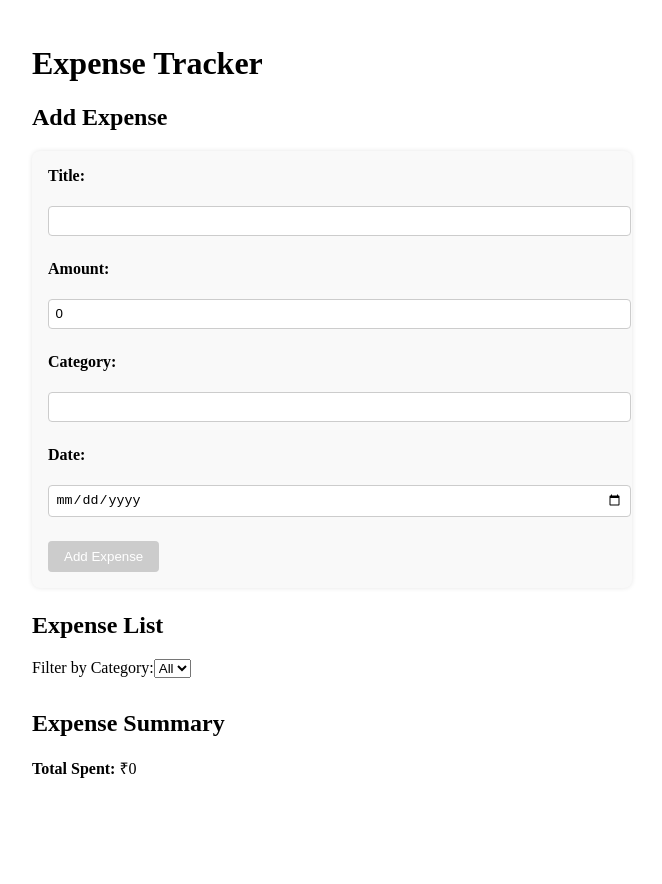
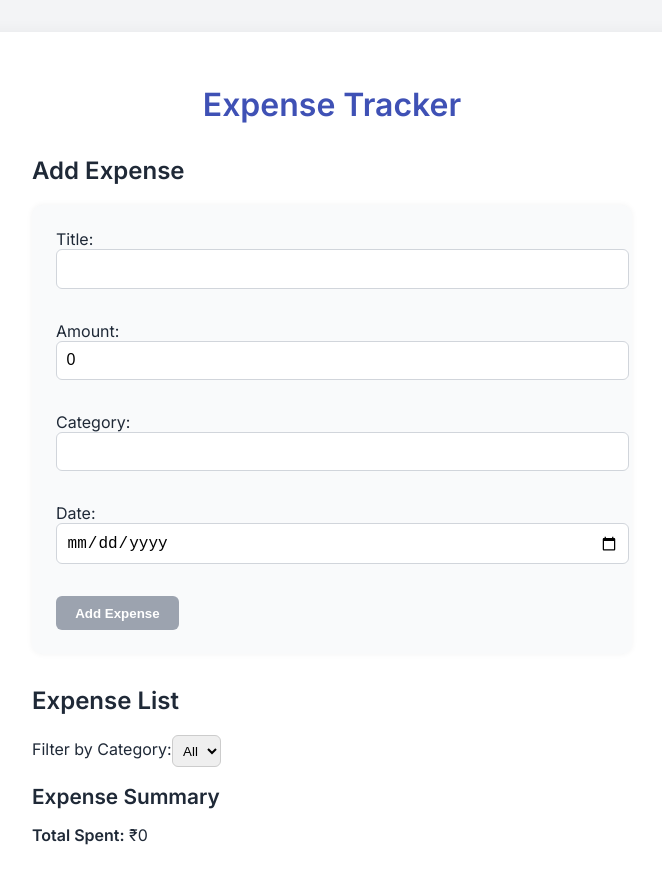
Before and after one commit to Waqar95/expense-tracker, an Angular app: page / in a window 1280 px wide. Shown: the top 884 px of the page, without its empty margins (308-970 px from the left). Before the commit the page ends 819 px from the top, so only its background shows below. Built offline with nearby package versions, Linux system fonts and the light colour scheme.

Commit message:
Added UI Stlying

```diff
--- a/src/app/app.component.css
+++ b/src/app/app.component.css
@@ -1,13 +1,23 @@
-h2 {
-  margin-top: 2rem;
+:host {
+  display: block;
+  max-width: 700px;
+  margin: 2rem auto;
+  padding: 1rem;
+  background: white;
+  border-radius: 12px;
+  box-shadow: 0 0 15px rgba(0, 0, 0, 0.05);
 }
 
-ul {
-  padding: 0;
-  margin-top: 1rem;
+h1 {
+  font-size: 2rem;
+  font-weight: 600;
+  text-align: center;
+  margin-bottom: 2rem;
+  color: #3f51b5;
 }
 
-li {
-  list-style: none;
-  margin-bottom: 0.3rem;
+label {
+  font-weight: 600;
+  margin-bottom: 0.25rem;
+  display: block;
 }
--- a/src/app/components/add-expense/add-expense.component.css
+++ b/src/app/components/add-expense/add-expense.component.css
@@ -1,36 +1,37 @@
 form {
-  background: #f9f9f9;
-  padding: 1rem;
-  border-radius: 8px;
-  box-shadow: 0 0 5px rgba(0, 0, 0, 0.1);
-  margin-bottom: 1.5rem;
-}
-
-label {
-  font-weight: bold;
-  display: block;
-  margin-bottom: 0.2rem;
+  padding: 1.5rem;
+  background: #f9fafb;
+  border-radius: 10px;
+  box-shadow: 0 0 6px rgba(0, 0, 0, 0.05);
+  margin-bottom: 2rem;
 }
 
 input,
 select {
   width: 100%;
-  padding: 0.4rem;
-  margin-bottom: 0.5rem;
-  border-radius: 4px;
-  border: 1px solid #ccc;
+  padding: 0.6rem;
+  margin-bottom: 1rem;
+  border: 1px solid #d1d5db;
+  border-radius: 6px;
+  font-size: 1rem;
 }
 
 button {
-  padding: 0.5rem 1rem;
+  padding: 0.6rem 1.2rem;
   background-color: #3f51b5;
   color: white;
+  font-weight: 600;
   border: none;
-  border-radius: 4px;
+  border-radius: 6px;
   cursor: pointer;
+  transition: background-color 0.3s ease;
+}
+
+button:hover {
+  background-color: #2c3ca0;
 }
 
 button[disabled] {
-  background-color: #ccc;
+  background-color: #9ca3af;
   cursor: not-allowed;
 }
--- a/src/app/components/expense-list/expense-list.component.css
+++ b/src/app/components/expense-list/expense-list.component.css
@@ -1,28 +1,60 @@
+.filter-bar {
+  display: flex;
+  justify-content: space-between;
+  align-items: center;
+  margin-bottom: 1rem;
+}
+
+select {
+  padding: 0.4rem;
+  border: 1px solid #ccc;
+  border-radius: 6px;
+}
+
 ul {
+  list-style: none;
   padding: 0;
 }
 
 li {
-  list-style: none;
+  background: #fefefe;
+  border: 1px solid #e5e7eb;
+  border-radius: 8px;
+  padding: 1rem;
   margin-bottom: 1rem;
-  padding-bottom: 0.5rem;
-  border-bottom: 1px solid #ddd;
+  box-shadow: 0 2px 4px rgba(0, 0, 0, 0.03);
 }
 
-button {
+li strong {
+  display: block;
+  font-size: 1.1rem;
+  margin-bottom: 0.3rem;
+}
+
+li span {
+  color: #6b7280;
+  font-size: 0.9rem;
+}
+
+.actions {
+  margin-top: 0.5rem;
+}
+
+.actions button {
   margin-right: 0.5rem;
-  padding: 0.3rem 0.7rem;
-  border-radius: 4px;
+  padding: 0.4rem 0.8rem;
+  border-radius: 6px;
+  font-size: 0.9rem;
   border: none;
   cursor: pointer;
 }
 
-button:first-of-type {
-  background-color: #ffc107;
-  color: #000;
+.actions button:first-of-type {
+  background-color: #fbbf24;
+  color: black;
 }
 
-button:last-of-type {
-  background-color: #f44336;
-  color: #fff;
+.actions button:last-of-type {
+  background-color: #ef4444;
+  color: white;
 }
--- a/src/app/components/expense-summary/expense-summary.component.css
+++ b/src/app/components/expense-summary/expense-summary.component.css
@@ -1,13 +1,17 @@
 h2 {
-  margin-top: 2rem;
+  font-size: 1.3rem;
+  color: #1f2937;
+  margin-bottom: 1rem;
 }
 
 ul {
   padding: 0;
-  margin-top: 1rem;
+  margin: 0;
 }
 
 li {
   list-style: none;
-  margin-bottom: 0.3rem;
+  margin-bottom: 0.5rem;
+  font-size: 1rem;
+  color: #374151;
 }
--- a/src/app/services/expense.service.ts
+++ b/src/app/services/expense.service.ts
@@ -10,6 +10,20 @@ export class ExpenseService {
   private expensesSubject = new BehaviorSubject<Expense[]>([]);
 
   expenses$ = this.expensesSubject.asObservable();
+
+  private currencySubject = new BehaviorSubject<string>(
+    this.getSavedCurrency()
+  );
+  currency$ = this.currencySubject.asObservable();
+
+  setCurrency(currency: string): void {
+    this.currencySubject.next(currency);
+    localStorage.setItem('currency', currency);
+  }
+
+  private getSavedCurrency(): string {
+    return localStorage.getItem('currency') || '₹';
+  }
 
   private editingExpenseSubject = new BehaviorSubject<Expense | null>(null);
   editingExpense$ = this.editingExpenseSubject.asObservable();
--- a/src/styles.css
+++ b/src/styles.css
@@ -1 +1,9 @@
-/* You can add global styles to this file, and also import other style files */
+@import url("https://fonts.googleapis.com/css2?family=Inter:wght@400;600&display=swap");
+
+body {
+  margin: 0;
+  padding: 0;
+  font-family: "Inter", sans-serif;
+  background-color: #f3f4f6;
+  color: #1f2937;
+}
```
Also changed, not shown: src/app/pipes/currency-symbol.pipe.ts (added, +11 -0 lines), 1 other file (tests, documents, lock files or other folders).
